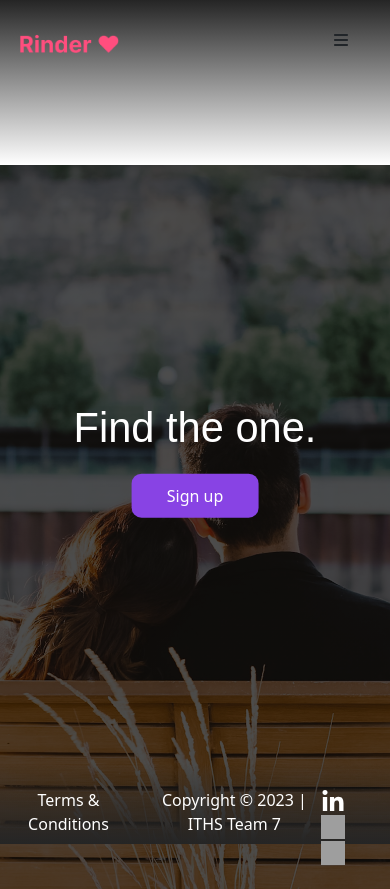
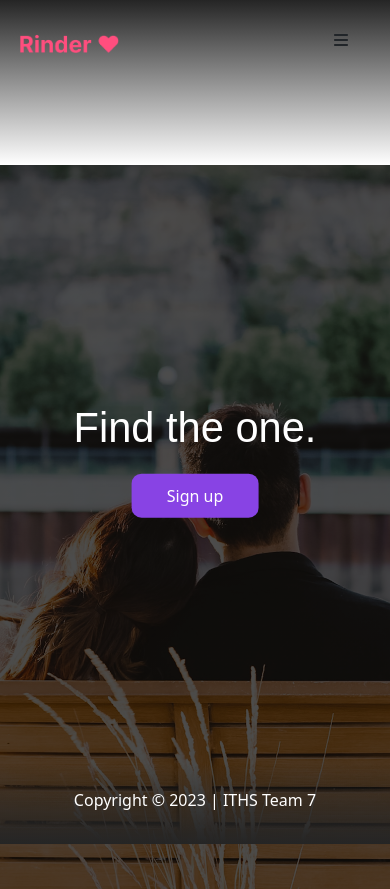
Before and after one commit to ITHS-Team-7/rinder, a Vue app: page / in a window 390 px wide. After the commit the page ends 844 px from the top, so only its background shows below. Built offline with nearby package versions, Linux system fonts and the light colour scheme; grey boxes are pictures that could not be loaded.

Commit message:
Responsive footer

```diff
--- a/src/components/Footer.vue
+++ b/src/components/Footer.vue
@@ -13,15 +13,15 @@
              class="d-flex justify-content-between p-4 text-white"
              >
       <!-- Left -->
-      <div class="me-5">
+      <div class="terms me-5">
         <span>Terms & Conditions</span>
       </div>
       <!-- Left -->
-        <div class="text-center">
+        <div class="copyright text-center">
         Copyright © 2023 | ITHS Team 7
         </div>
       <!-- Right -->
-      <div>
+      <div class="social-media">
         <a href="" class="text-white me-2">
          <img src="../assets/images/linkedin_white.svg" width="24" height="24"/>
         </a>
@@ -37,6 +37,18 @@
     <!-- Section: Social media -->
 
   </footer>
+</template>
 
+<style scooped>
 
-</template>
+@media screen and (max-width: 768px) {
+
+.text-center,.copyright{
+    display: flex;
+    justify-content: center;
+    }
+.social-media, .terms{
+    display: none;
+    }
+}
+</style>
```
